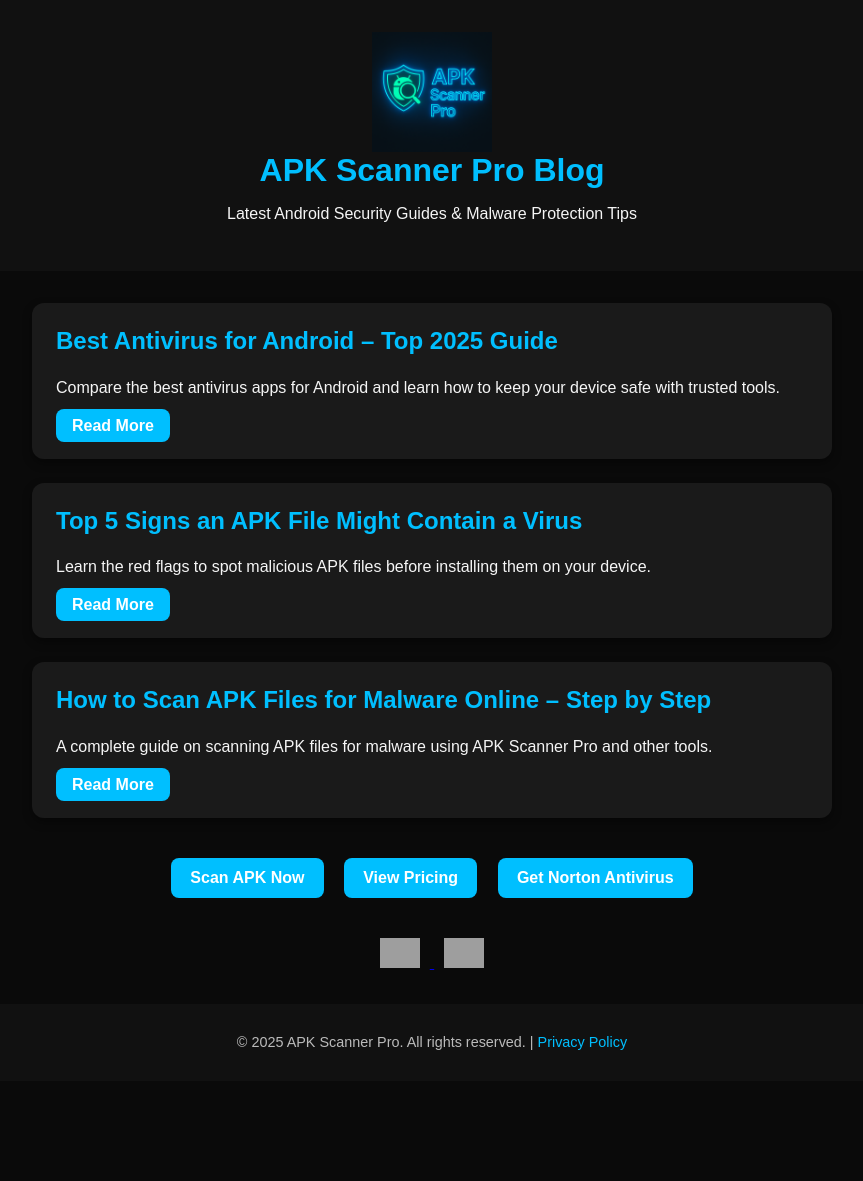
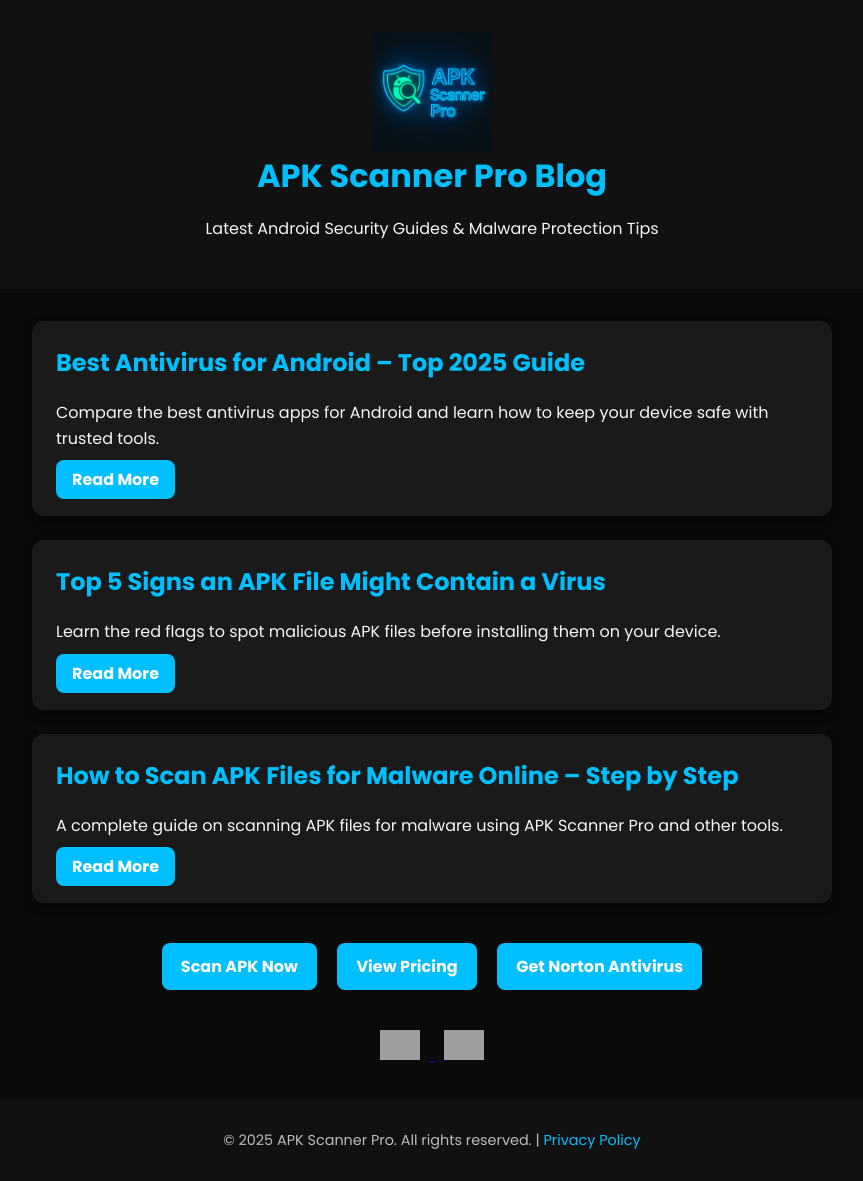
Before and after one commit to apkscannerpro/apk-scanner-pro-backend, a Python web app: template apk_scanner_pro/templates/blog.html in a window 1280 px wide. Shown: the whole page, without its empty margins (208-1071 px from the left). Before the commit the page ends 1050 px from the top, so only its background shows below. Run offline with Jinja, Linux system fonts and the light colour scheme; the template is opened without the code that fills it, so the values that code supplies are empty; grey boxes are pictures that could not be loaded.

Commit message:
Update blog.html

```diff
--- a/apk_scanner_pro/templates/blog.html
+++ b/apk_scanner_pro/templates/blog.html
@@ -53,9 +53,12 @@
   }
   </script>
 
+<!-- Google Fonts -->
+<link href="https://fonts.googleapis.com/css2?family=Poppins:wght@400;500;600;700&display=swap" rel="stylesheet">
+
   <style>
     body {
-      font-family: Arial, sans-serif;
+      font-family: 'Poppins', sans-serif;
       margin: 0;
       background: #0A0A0A;
       color: #f5f5f5;
```
